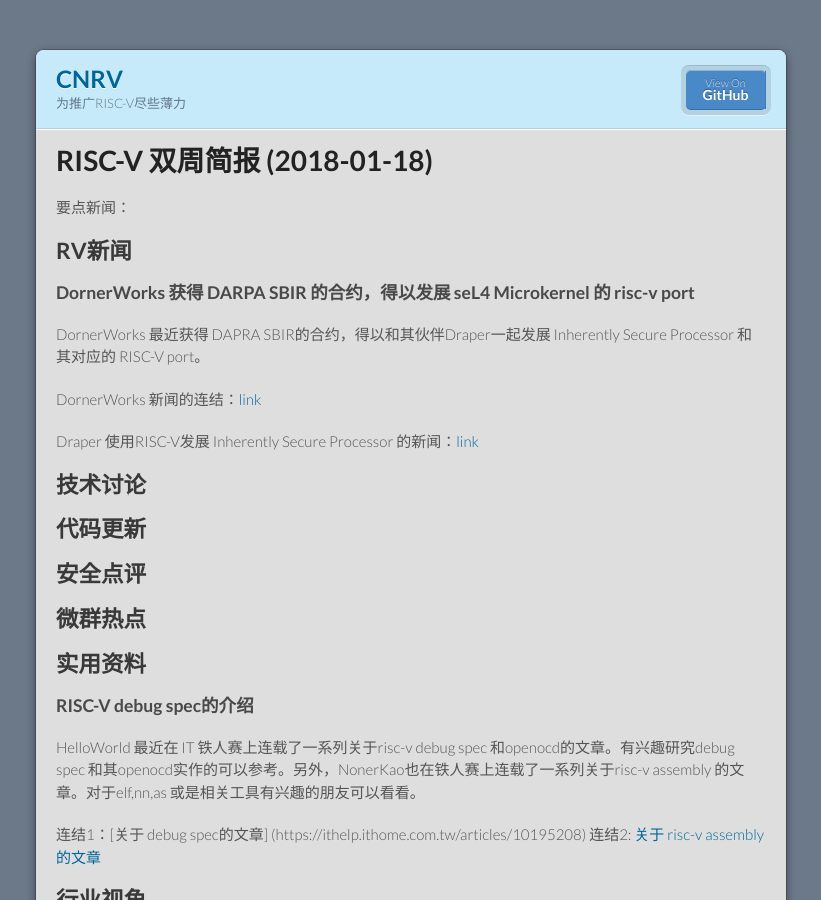
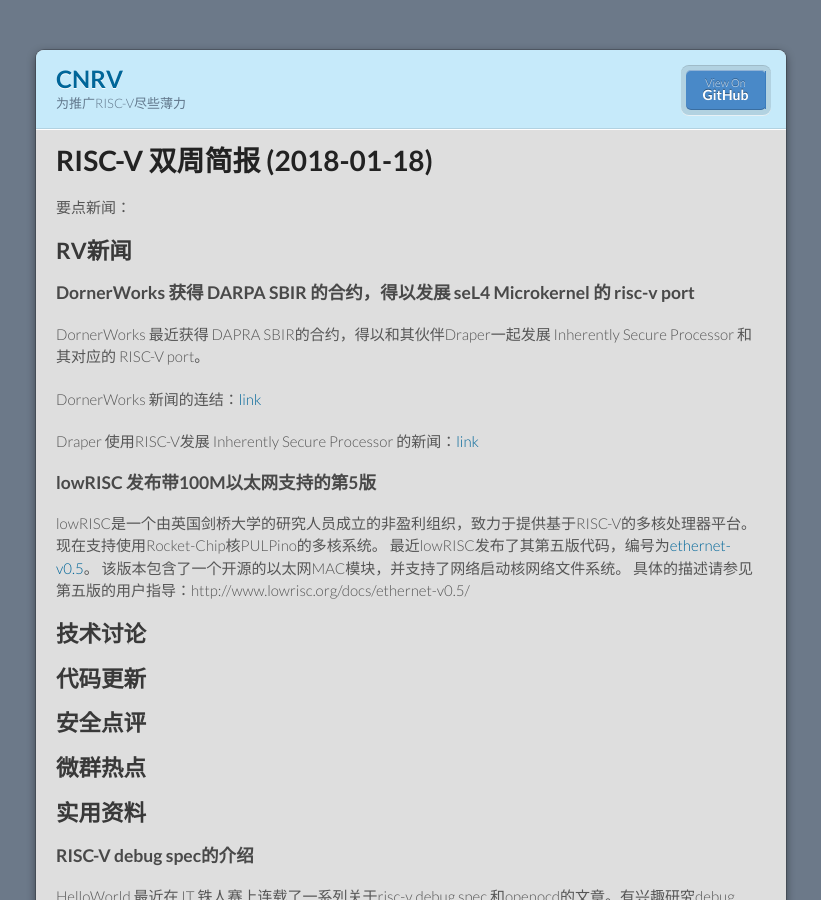
Before and after one commit to cnrv/home, a Jekyll site: the page built from bi-week-rpts/2018-01-18.md, in a window 1280 px wide and 900 px high. Shown: the whole window, without its empty margins (229-1050 px from the left). Built offline with Jekyll 4.4.1, drawn with Linux system fonts in a browser that asks for light colours; Markdown is read by kramdown in place of the engine named in the settings; comment, search, counter and statistics services are not loaded; our own code applies the rules of GitHub Pages for plain Markdown files.

Commit message:
lowrisc ethernet-v0.5

```diff
--- a/bi-week-rpts/2018-01-18.md
+++ b/bi-week-rpts/2018-01-18.md
@@ -15,6 +15,13 @@
 DornerWorks 新闻的连结：[link](http://dornerworks.com/news/darpa-sbir-risc-v-sel4-microkernel)
 
 Draper 使用RISC-V发展 Inherently Secure Processor 的新闻：[link](http://www.draper.com/news/draper-awarded-contract-98-million-cyber-security-and-trusted-computing-protection)
+
+### lowRISC 发布带100M以太网支持的第5版
+
+lowRISC是一个由英国剑桥大学的研究人员成立的非盈利组织，致力于提供基于RISC-V的多核处理器平台。现在支持使用Rocket-Chip核PULPino的多核系统。
+最近lowRISC发布了其第五版代码，编号为[ethernet-v0.5](https://github.com/lowRISC/lowrisc-chip/tree/ethernet-v0.5)。
+该版本包含了一个开源的以太网MAC模块，并支持了网络启动核网络文件系统。
+具体的描述请参见第五版的用户指导：http://www.lowrisc.org/docs/ethernet-v0.5/
 
 ## 技术讨论
 
```
